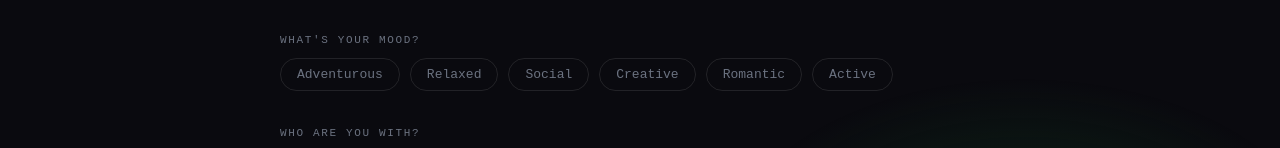
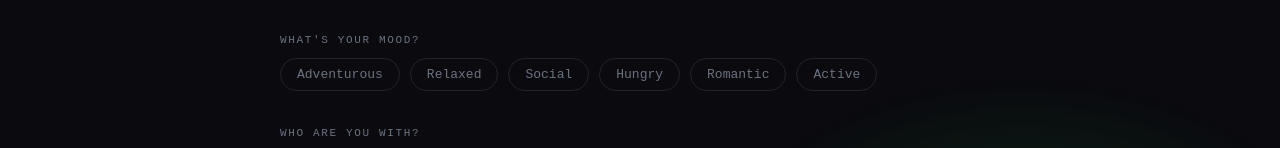
Before and after one commit to sayyamsingla/Gather, a React (Create React App) app in the folder frontend/gather-frontend/: page / in a window 1280 px wide. Shown: the part 369-517 px from the top of the page. Built offline with nearby package versions, Linux system fonts and the light colour scheme.

Commit message:
added hunger as a new preference

```diff
--- a/frontend/gather-frontend/src/App.js
+++ b/frontend/gather-frontend/src/App.js
@@ -1,6 +1,6 @@
 import React, { useState } from "react";
 
-const moods = ["Adventurous", "Relaxed", "Social", "Creative", "Romantic", "Active"];
+const moods = ["Adventurous", "Relaxed", "Social", "Hungry", "Romantic", "Active"];
 const groupTypes = ["Solo", "Date", "Friends", "Family"];
 const colors = ["#4ade80", "#a78bfa", "#60a5fa", "#fb923c", "#f59e0b"];
 
```
